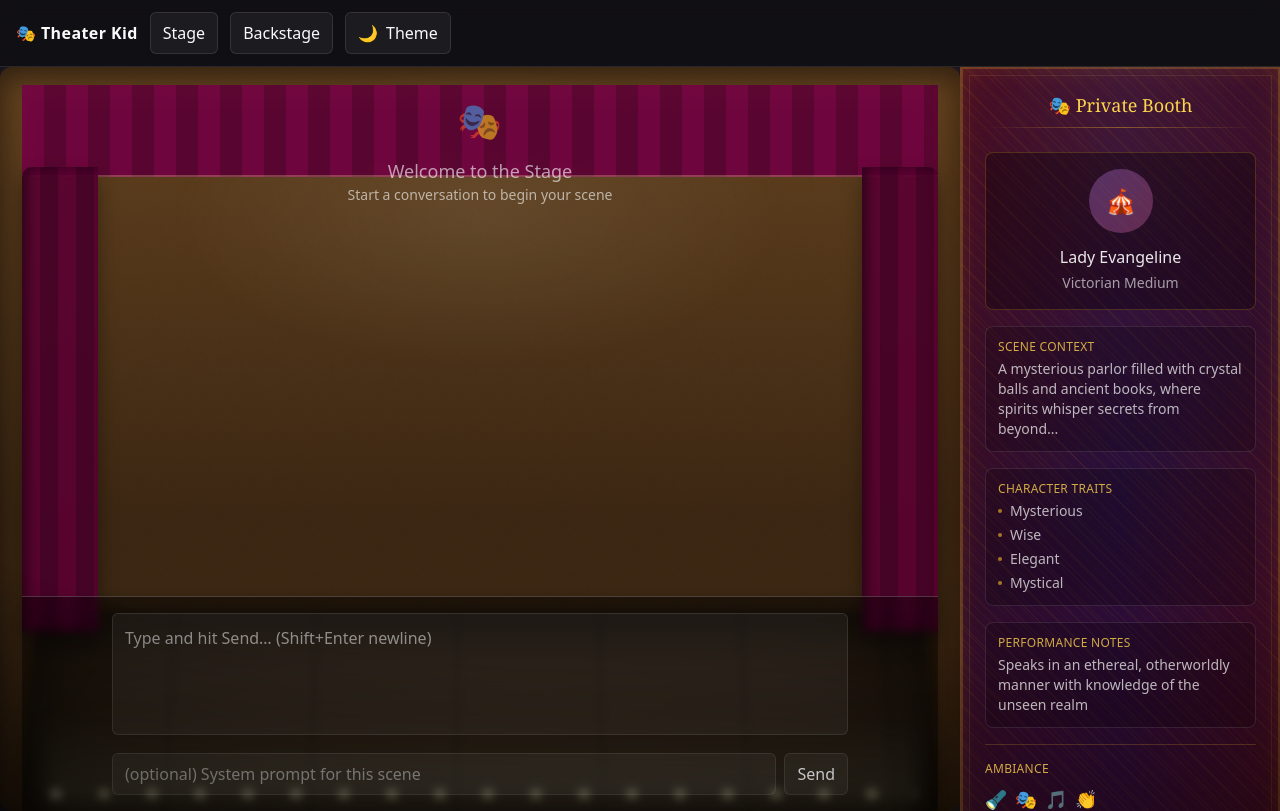
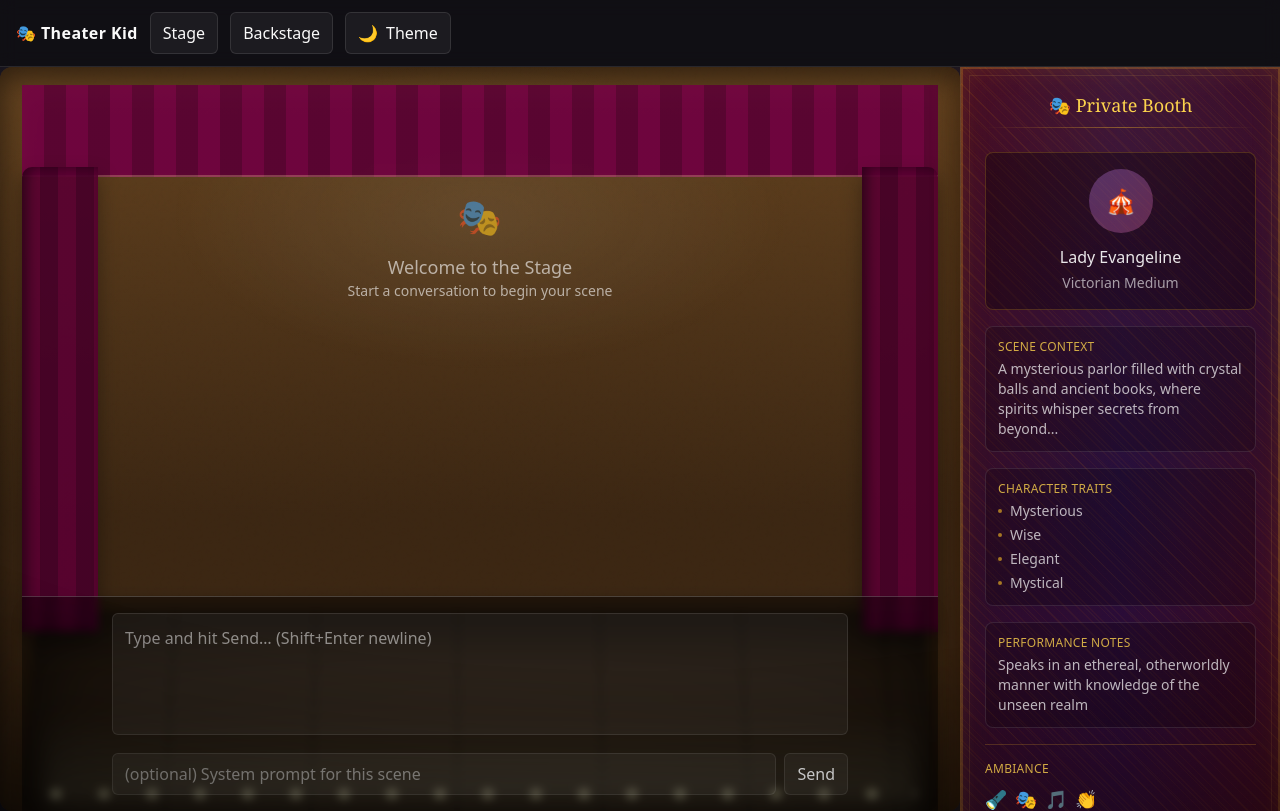
Before and after one commit to cerealean/theater-kid, an Angular app: page /stage in a window 1280 px wide. Built offline with nearby package versions, Linux system fonts and the light colour scheme.

Commit message:
style(stage): make stage area margins better

```diff
--- /dev/null
+++ b/src/app/routes/stage/empty-messages-display/empty-messages-display.html
@@ -0,0 +1,7 @@
+<!-- <div class="flex items-center justify-center h-full text-white/60"> -->
+<div class="text-center">
+  <div class="text-4xl mb-4">🎭</div>
+  <div class="text-lg">Welcome to the Stage</div>
+  <div class="text-sm">Start a conversation to begin your scene</div>
+</div>
+<!-- </div> -->
--- /dev/null
+++ b/src/app/routes/stage/empty-messages-display/empty-messages-display.ts
@@ -0,0 +1,12 @@
+import { Component } from '@angular/core';
+
+@Component({
+  selector: 'tk-empty-messages-display',
+  imports: [],
+  templateUrl: './empty-messages-display.html',
+  host: {
+    class: 'flex items-center justify-center h-full text-white/60',
+  },
+  // changeDetection: ChangeDetectionStrategy.OnPush,
+})
+export class EmptyMessagesDisplay {}
--- a/src/app/routes/stage/stage.component.html
+++ b/src/app/routes/stage/stage.component.html
@@ -15,7 +15,10 @@
       <div id="tk-stage-content" class="tk-content relative z-[2] flex flex-col h-full">
         <!-- Messages area with fixed height and scroll -->
         <div id="tk-stage-messages-wrapper" class="flex-1 overflow-y-auto min-h-0">
-          <div id="tk-stage-messages" class="container max-w-screen-md mx-auto p-4 space-y-3">
+          <div
+            id="tk-stage-messages"
+            class="container max-w-screen-md mx-auto p-4 space-y-3 mt-[96px]"
+          >
             @for (m of messages(); track m.content) {
               <div class="flex">
                 <div
@@ -37,13 +40,7 @@
               </div>
             }
             @if (messages().length === 0) {
-              <div class="flex items-center justify-center h-full text-white/60">
-                <div class="text-center">
-                  <div class="text-4xl mb-4">🎭</div>
-                  <div class="text-lg">Welcome to the Stage</div>
-                  <div class="text-sm">Start a conversation to begin your scene</div>
-                </div>
-              </div>
+              <tk-empty-messages-display></tk-empty-messages-display>
             }
           </div>
         </div>
--- a/src/app/routes/stage/stage.component.ts
+++ b/src/app/routes/stage/stage.component.ts
@@ -12,6 +12,7 @@ import { ConfigService } from '../../core/services/config.service';
 import { SpotlightDirective } from '../../shared/spotlight.directive';
 import { StageInputComponent } from './stage-input/stage-input.component';
 import { TheaterBoothComponent } from './theater-booth/theater-booth.component';
+import { EmptyMessagesDisplay } from './empty-messages-display/empty-messages-display';
 
 @Component({
   standalone: true,
@@ -22,6 +23,7 @@ import { TheaterBoothComponent } from './theater-booth/theater-booth.component';
     SpotlightDirective,
     StageInputComponent,
     TheaterBoothComponent,
+    EmptyMessagesDisplay,
   ],
   templateUrl: './stage.component.html',
 })
```
Also changed, not shown: 1 other file (tests, documents, lock files or other folders).
